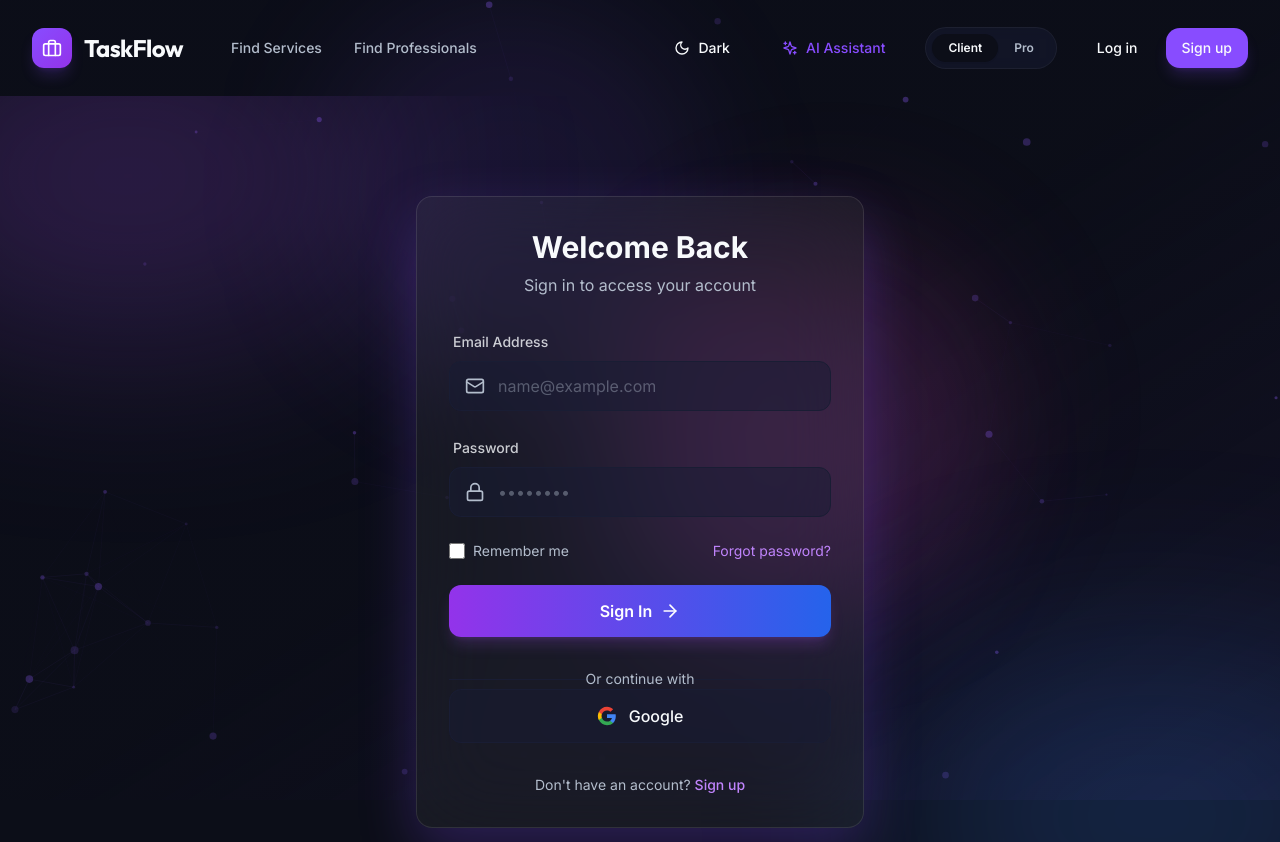
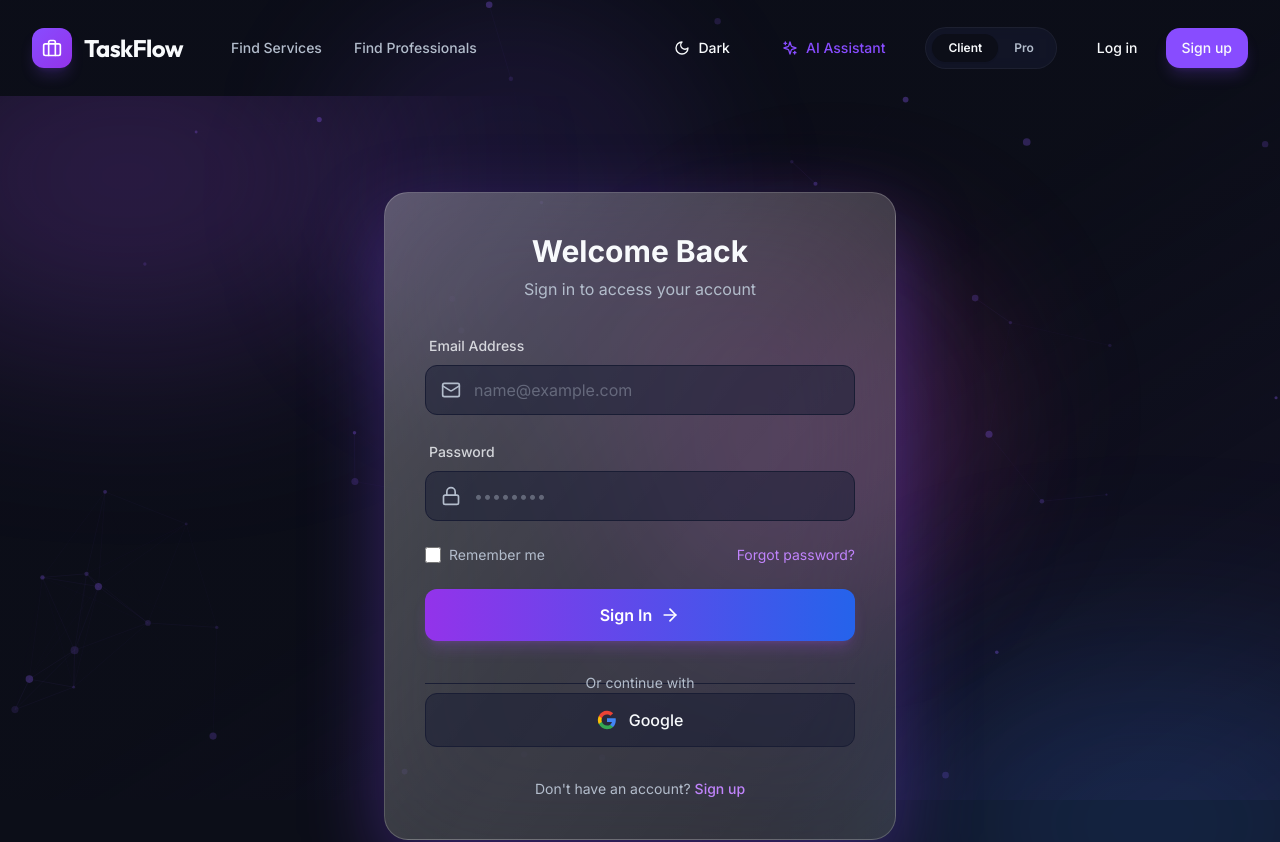
Before and after one commit to xxldartlxx/webstore_poc, a React (Vite) app: page /login in a window 1280 px wide. Shown: the top 842 px of the page. Built offline with nearby package versions, Linux system fonts and the light colour scheme.

Commit message:
Improve auth glass UI and fix login button clickability

```diff
--- a/src/components/layout/ParallaxBackground.tsx
+++ b/src/components/layout/ParallaxBackground.tsx
@@ -120,12 +120,12 @@ export function ParallaxBackground() {
             {/* Particle canvas */}
             <canvas
                 ref={canvasRef}
-                className="absolute inset-0 opacity-50"
+                className="absolute inset-0 opacity-50 pointer-events-none"
             />
 
             {/* Grid overlay */}
             <div
-                className="absolute inset-0 opacity-[0.03]"
+                className="absolute inset-0 opacity-[0.03] pointer-events-none"
                 style={{
                     backgroundImage: `
                         linear-gradient(rgba(255, 255, 255, 0.1) 1px, transparent 1px),
--- a/src/features/auth/components/AuthCard.tsx
+++ b/src/features/auth/components/AuthCard.tsx
@@ -24,7 +24,7 @@ export function AuthCard({ title, subtitle, children, footer, variant = "login"
     const { primary, secondary } = backgroundConfig[variant];
 
     return (
-        <div className="min-h-screen pt-20 pb-12 flex flex-col items-center justify-center relative overflow-hidden">
+        <div className="min-h-screen pt-24 pb-16 px-4 flex flex-col items-center justify-center relative overflow-hidden z-20">
             <div className="absolute top-0 left-0 w-full h-full overflow-hidden -z-10">
                 <div className={`absolute ${primary} w-[40%] h-[40%] rounded-full bg-purple-500/20 blur-[100px]`} />
                 <div className={`absolute ${secondary} w-[40%] h-[40%] rounded-full bg-blue-500/20 blur-[100px]`} />
@@ -33,7 +33,7 @@ export function AuthCard({ title, subtitle, children, footer, variant = "login"
             <motion.div
                 initial={{ opacity: 0, y: 20 }}
                 animate={{ opacity: 1, y: 0 }}
-                className="w-full max-w-md p-8 rounded-2xl glass-card shiny-border glow-medium"
+                className="w-full max-w-md md:max-w-lg p-8 md:p-10 rounded-3xl glass-card shiny-border glow-high"
             >
                 <div className="text-center mb-8">
                     <h2 className="text-3xl font-bold text-foreground mb-2">{title}</h2>
--- a/src/index.css
+++ b/src/index.css
@@ -78,27 +78,27 @@
 @layer utilities {
     /* Glass Effect */
     .glass-effect {
-        @apply bg-background/70 backdrop-blur-xl border-b border-white/5;
+        @apply bg-background/40 backdrop-blur-2xl border-b border-white/10 shadow-lg shadow-primary/10;
     }
 
     .light-theme .glass-effect {
-        @apply bg-white/70 border-black/5;
+        @apply bg-white/80 border-black/5 shadow-md;
     }
 
     .glass-card {
-        @apply relative bg-white/5 backdrop-blur-2xl border border-white/10 shadow-xl transition-all duration-300;
+        @apply relative bg-gradient-to-br from-white/20 via-white/10 to-white/5 bg-white/10 backdrop-blur-3xl border border-white/20 shadow-2xl shadow-primary/30 transition-all duration-500;
     }
 
     .glass-card:hover {
-        @apply bg-white/10 border-white/20 -translate-y-1 shadow-2xl;
+        @apply bg-gradient-to-br from-white/30 via-white/20 to-white/10 bg-white/15 border-white/40 -translate-y-1 shadow-2xl shadow-primary/40;
     }
 
     .light-theme .glass-card {
-        @apply bg-white/60 border-black/5 shadow-lg;
+        @apply bg-white/80 border-black/5 shadow-xl;
     }
 
     .light-theme .glass-card:hover {
-        @apply bg-white/80 border-primary/20 shadow-xl;
+        @apply bg-white/90 border-primary/20 shadow-2xl;
     }
 
     /* Text Gradients */
```
